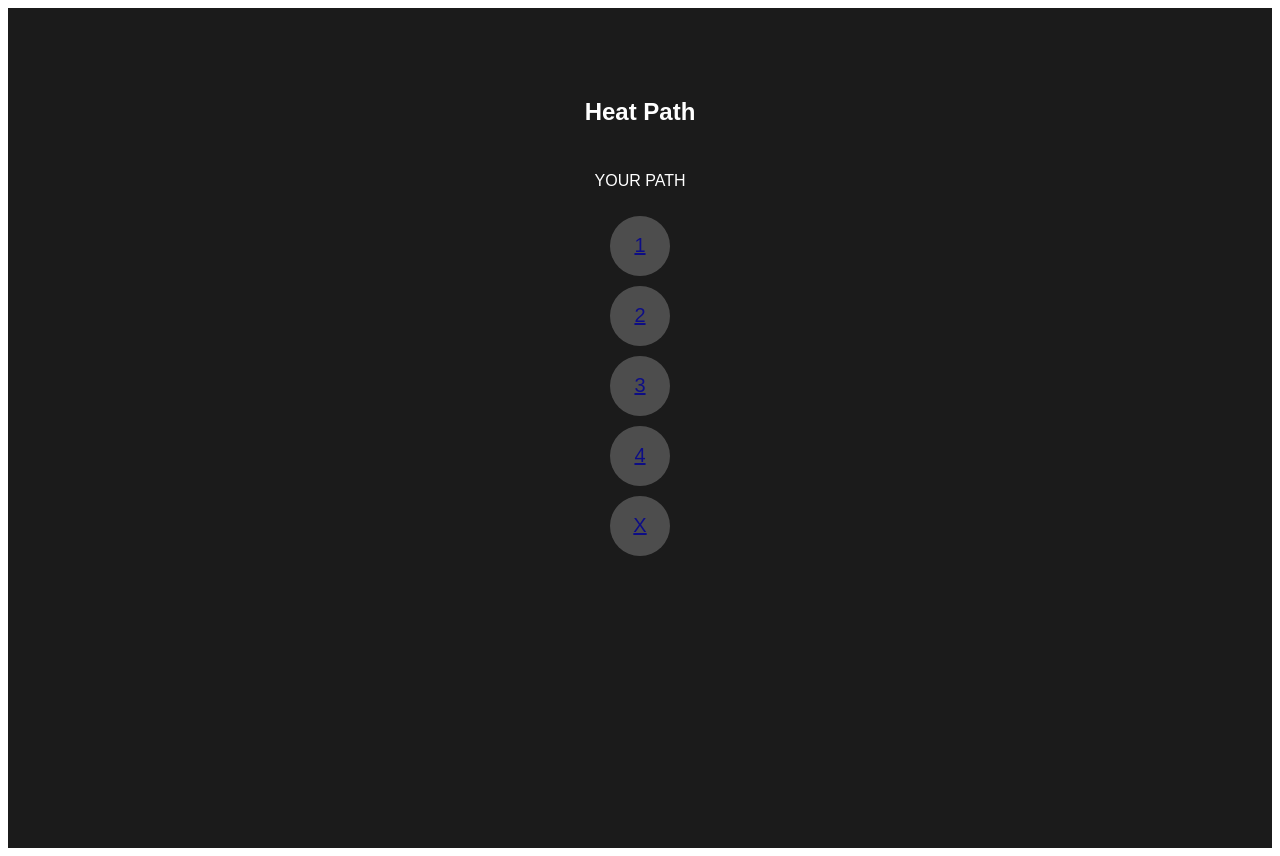
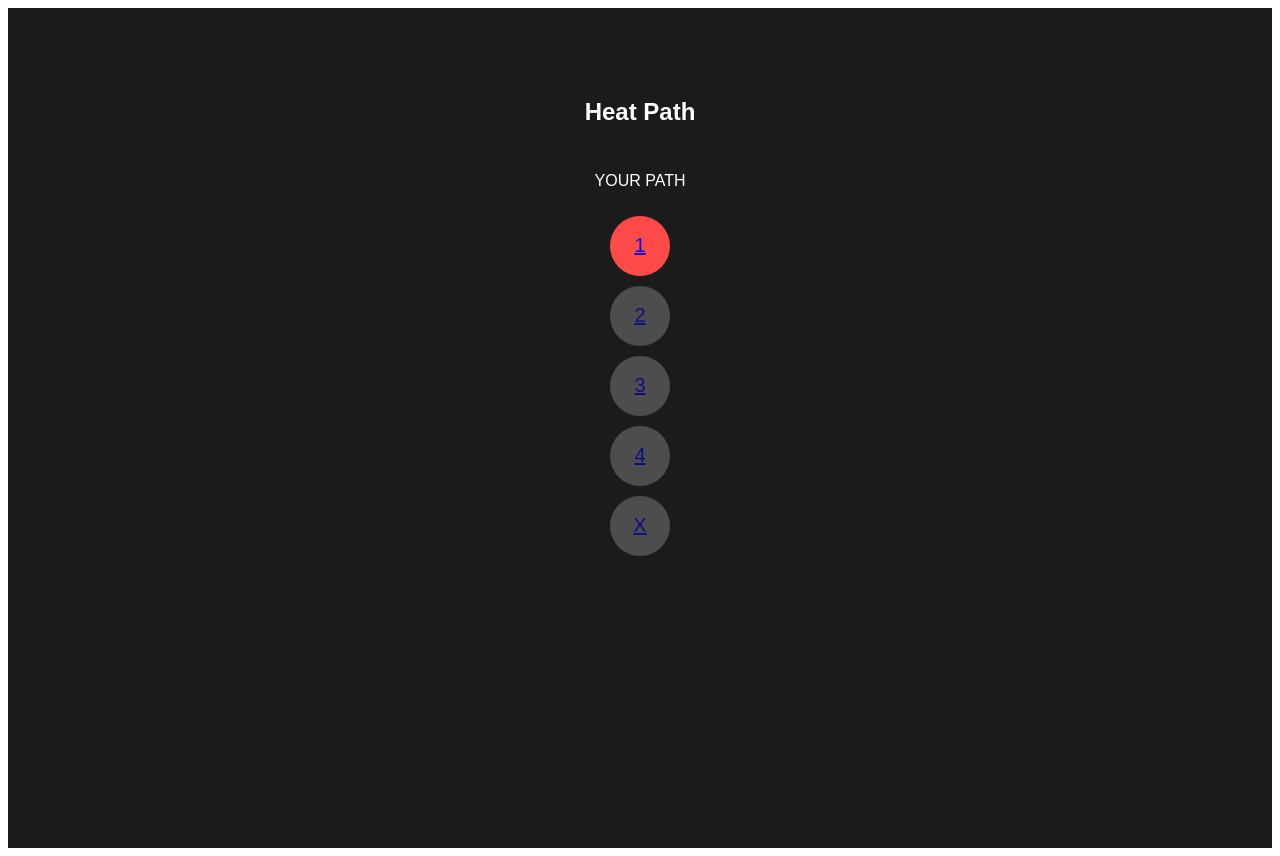
Before and after one commit to sky-ash/heat-path-app, a React (Create React App) app: page / in a window 1280 px wide. Built offline with nearby package versions, Linux system fonts and the light colour scheme.

Commit message:
fix first path not clickable

```diff
--- a/src/components/Path.js
+++ b/src/components/Path.js
@@ -10,9 +10,9 @@ const Path = ({ completedLectures }) => {
         {[1, 2, 3, 4].map((lecture, index) => (
           <div
             key={index}
-            className={`lecture ${completedLectures >= lecture ? 'unlocked' : 'locked'}`}
+            className={`lecture ${completedLectures + 1 >= lecture ? 'unlocked' : 'locked'}`}
           >
-            <Link to={completedLectures >= lecture ? `/lecture/${lecture}` : "#"}>
+            <Link to={completedLectures + 1 >= lecture ? `/lecture/${lecture}` : "#"}>
               {lecture}
             </Link>
           </div>
```
